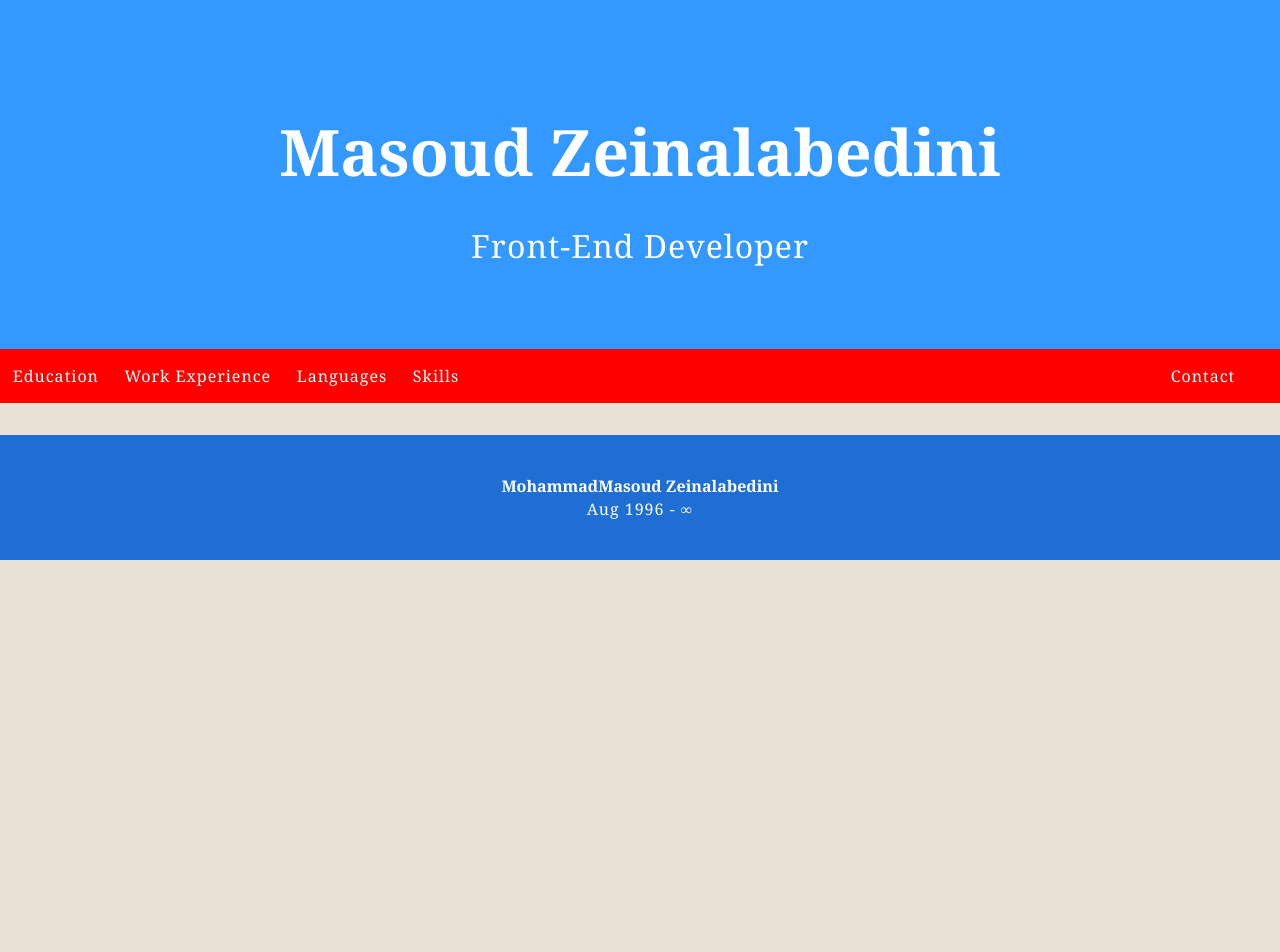
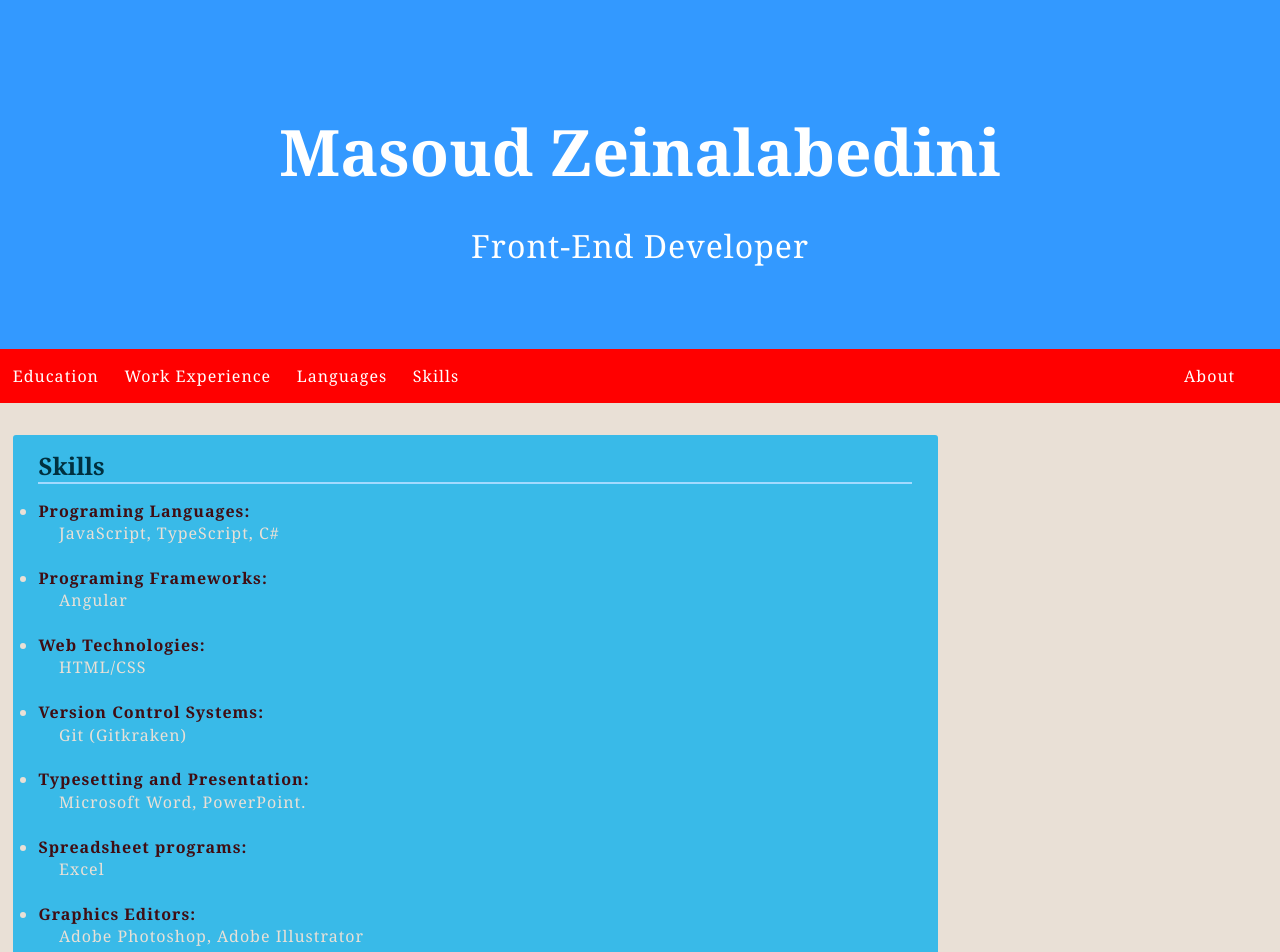
Before and after one commit to Masoud-z/CV, an Angular app: page /skills in a window 1280 px wide. Before the commit this address led to /. Shown: the top 952 px of the page. Before the commit the page ends 800 px from the top, so only its background shows below. Built offline with nearby package versions, Linux system fonts and the light colour scheme.

Commit message:
Add Skills component to the Main and activated its link in header

```diff
--- a/src/app/app-routing.module.ts
+++ b/src/app/app-routing.module.ts
@@ -3,6 +3,7 @@ import { RouterModule, Routes } from '@angular/router';
 import { EducationComponent } from './main/education/education.component';
 import { LanguagesComponent } from './main/languages/languages.component';
 import { MainComponent } from './main/main.component';
+import { SkillsComponent } from './main/skills/skills.component';
 import { WorkComponent } from './main/work/work.component';
 
 const appRoutes:Routes =[
@@ -10,7 +11,8 @@ const appRoutes:Routes =[
         {path: 'education', component:EducationComponent},
         {path: '', redirectTo:'education', pathMatch:'full'},
         {path: 'work-experience', component:WorkComponent},
-        {path: 'languages', component:LanguagesComponent}
+        {path: 'languages', component:LanguagesComponent},
+        {path: 'skills', component:SkillsComponent}
     ]}
 ];
 
--- a/src/app/app.module.ts
+++ b/src/app/app.module.ts
@@ -9,6 +9,7 @@ import { MainComponent } from './main/main.component';
 import { EducationComponent } from './main/education/education.component';
 import { WorkComponent } from './main/work/work.component';
 import { LanguagesComponent } from './main/languages/languages.component';
+import { SkillsComponent } from './main/skills/skills.component';
 
 @NgModule({
   declarations: [
@@ -18,7 +19,8 @@ import { LanguagesComponent } from './main/languages/languages.component';
     MainComponent,
     EducationComponent,
     WorkComponent,
-    LanguagesComponent
+    LanguagesComponent,
+    SkillsComponent
   ],
   imports: [
     BrowserModule,
--- a/src/app/footer/footer.component.html
+++ b/src/app/footer/footer.component.html
@@ -1,4 +1,4 @@
 <div class="footer">
     <h4>MohammadMasoud Zeinalabedini</h4>
-    <p> Aug 1996 - 	&#8734;</p>
+    <p> Aug 1996 - 	Jul 2022</p>
 </div>
--- a/src/app/header/header.component.css
+++ b/src/app/header/header.component.css
@@ -66,6 +66,26 @@
 }
 
 
+.dropdown-content{
+ background-color: #f5ede1 ;
+ position: absolute;
+ display: none;
+}
+
+.dropdown-content a{
+    color: black;
+}
+
+.dropdown:hover .dropdown-content{
+    display: block;
+}
+
+
+.dropdown-content:hover .dropdown{
+    background-color: #df514c ;
+}
+
+
 @media (max-width: 500px) {
     .topnav{
         transition: all 1s linear;
@@ -85,11 +105,9 @@
 
     .show{
         display: none;
-        transition: all 1s linear;
     }
     .hide{
         display: block;
-        transition: all 1s linear;
     }
 
     .topnav:hover .show{
@@ -107,5 +125,10 @@
         font-size: 1.5em;
     }
 
+    .dropdown-content{
+        width: 100%;
+        text-align: center;
+    }
+
 
   }
--- a/src/app/header/header.component.html
+++ b/src/app/header/header.component.html
@@ -16,8 +16,17 @@
         <li class="show" >
             <a (click)="onSelect('lan')">Languages</a>
         </li>
-        <li class="show" ><a href="#Skils">Skills</a></li>
+        <li class="show" >
+            <a (click)="onSelect('skills')">Skills</a>
+        </li>
         <li class="hide"><a>Menue</a></li>
-        <li class="show" ><a href="#contact">Contact</a></li>
+
+        <li class="show dropdown" ><a>About</a>
+            <div class="dropdown-content">
+                <li><a>About me</a></li>
+                <li><a>Contact</a></li>
+                <li><a>Hobies</a></li>
+            </div>
+        </li>
     </ul>
 </nav>
--- a/src/app/header/header.component.ts
+++ b/src/app/header/header.component.ts
@@ -17,6 +17,7 @@ export class HeaderComponent implements OnInit {
     if(feature == 'education') this.router.navigate(['/education']);
     if(feature == 'work') this.router.navigate(['/work-experience']);
     if(feature == 'lan') this.router.navigate(['/languages']);
+    if(feature == 'skills') this.router.navigate(['/skills'])
   }
 
 }
--- a/src/app/main/main.component.css
+++ b/src/app/main/main.component.css
@@ -1,6 +1,4 @@
-p{
-    color: black;
-}
+
 .container{
     margin-left: 1vw;
   }
@@ -43,7 +41,7 @@ p{
     margin-top: 4vh;
     margin-right: 2vw;
     border-radius: 3px;
-    transition: all 0.3s linear;
+    transition: all 0.4s linear;
 }
 
 .card h3 {
@@ -75,3 +73,12 @@ p{
 .border{
     border-bottom: #a3daff solid 2px;
 }
+
+
+@media (max-width: 800px) {
+    .leftcolumn, .rightcolumn {
+      width: 100%;
+      padding: 0;
+    }
+
+  }
--- /dev/null
+++ b/src/app/main/skills/skills.component.html
@@ -0,0 +1,39 @@
+<div class="card">
+    <h2 class="border" >Skills</h2>
+    <ul class="list">
+        <li><b>Programing Languages:</b> <br>
+            &nbsp;&nbsp;&nbsp;
+            JavaScript, TypeScript, C#</li><br>
+
+            <li><b>Programing Frameworks:</b> <br>
+                &nbsp;&nbsp;&nbsp;
+                Angular
+            </li> <br>
+
+            <li><b>Web Technologies:</b> <br>
+                &nbsp;&nbsp;&nbsp;
+            HTML/CSS</li> <br>
+
+            <li><b>Version Control Systems:</b> <br>
+                &nbsp;&nbsp;&nbsp;
+            Git (Gitkraken)</li> <br>
+
+            <li><b>Typesetting and Presentation:</b><br>
+                &nbsp;&nbsp;&nbsp;
+                Microsoft Word, PowerPoint.</li><br>
+
+            <li><b>Spreadsheet programs:</b> <br>
+                &nbsp;&nbsp;&nbsp;
+            Excel</li> <br>
+
+            <li><b>Graphics Editors:</b> <br>
+                &nbsp;&nbsp;&nbsp;
+                Adobe Photoshop, Adobe Illustrator</li> <br>
+
+            <li><b>Game Engines:</b><br>
+                &nbsp;&nbsp;&nbsp;
+            Unity, Buildbox</li> <br>
+
+            <li><b>Photography</b></li>
+    </ul>
+</div>
--- /dev/null
+++ b/src/app/main/skills/skills.component.ts
@@ -0,0 +1,15 @@
+import { Component, OnInit } from '@angular/core';
+
+@Component({
+  selector: 'app-skills',
+  templateUrl: './skills.component.html',
+  styleUrls: ['./skills.component.css']
+})
+export class SkillsComponent implements OnInit {
+
+  constructor() { }
+
+  ngOnInit(): void {
+  }
+
+}
```
Also changed, not shown: src/app/main/skills/skills.component.css (added).
